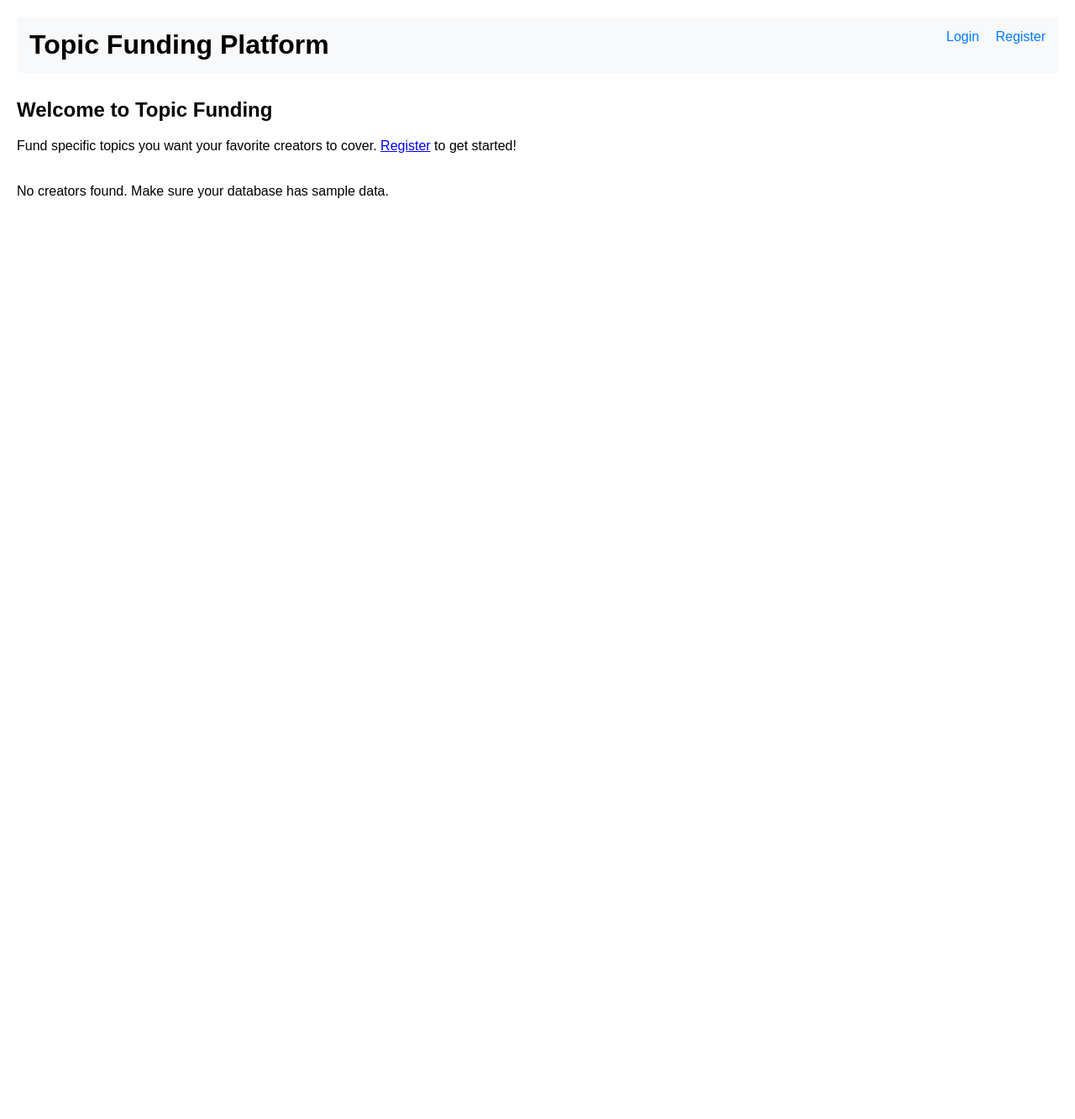
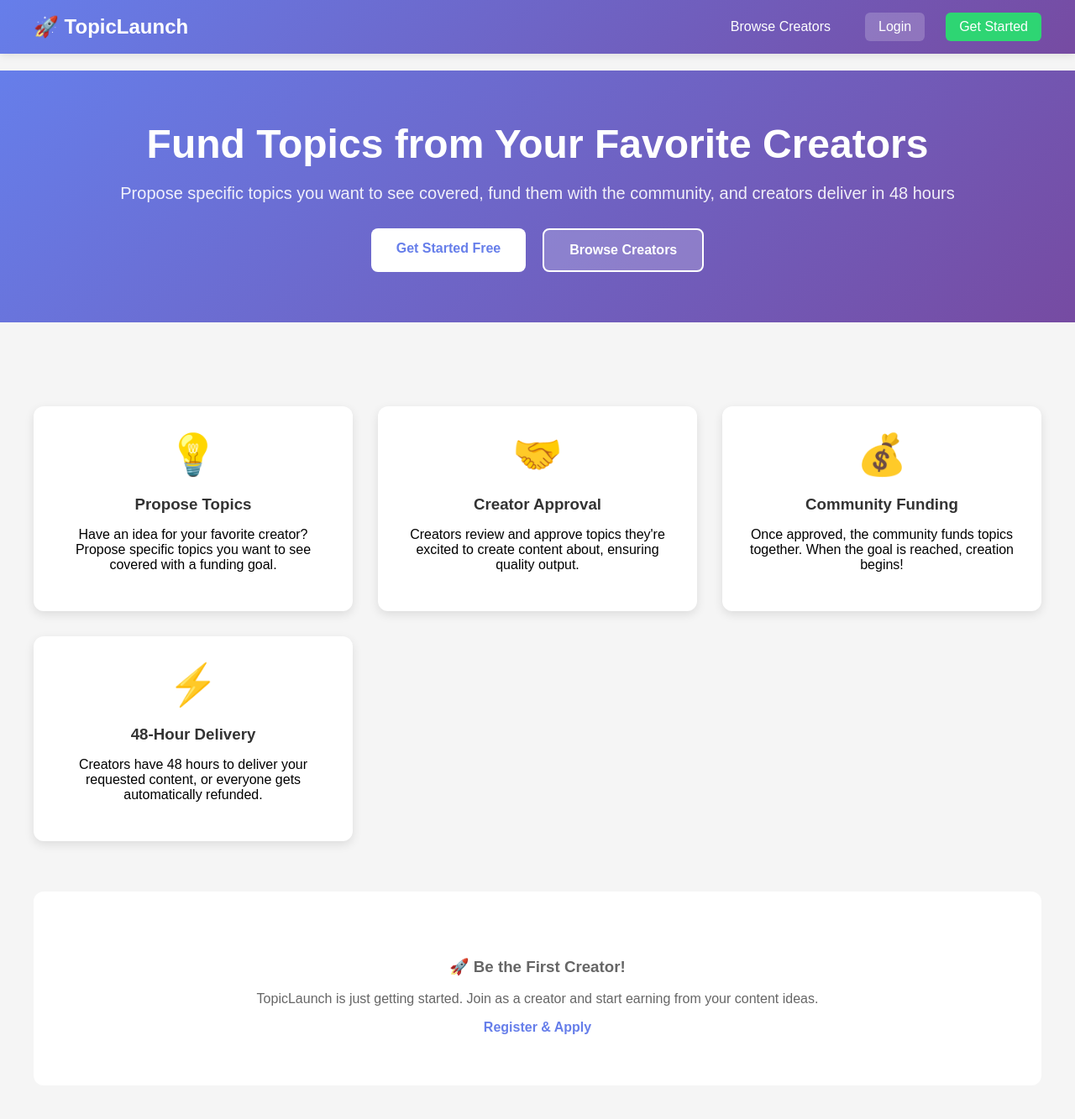
Before and after one commit to jaylenmareko/topic-funding, a PHP site: page / in a window 1280 px wide. Shown: the whole page at 84% size. Before the commit the page ends 236 px from the top, so only its background shows below. Run offline with PHP 8.4, Linux system fonts and the light colour scheme; data that the repository does not hold is empty.

Commit message:
Update index.php

```diff
--- a/index.php
+++ b/index.php
@@ -1,7 +1,8 @@
 <?php
-// index.php
+// index.php - Homepage with simplified navigation
 session_start();
 require_once 'config/database.php';
+require_once 'config/navigation.php';
 
 $helper = new DatabaseHelper();
 $creators = $helper->getAllCreators();
@@ -9,73 +10,158 @@ $creators = $helper->getAllCreators();
 <!DOCTYPE html>
 <html>
 <head>
-    <title>Topic Funding Platform</title>
+    <title>TopicLaunch - Fund Topics from Your Favorite Creators</title>
+    <meta name="viewport" content="width=device-width, initial-scale=1.0">
     <style>
-        body { font-family: Arial, sans-serif; margin: 0; padding: 20px; }
-        .header { background: #f8f9fa; padding: 15px; margin-bottom: 30px; border-radius: 5px; }
-        .nav { float: right; }
-        .nav a { margin-left: 15px; text-decoration: none; color: #007bff; }
-        .nav a:hover { text-decoration: underline; }
-        .welcome { margin-bottom: 10px; }
-        .creator-grid { display: grid; grid-template-columns: repeat(auto-fit, minmax(300px, 1fr)); gap: 20px; margin-top: 20px; }
-        .creator-card { border: 1px solid #ddd; padding: 20px; border-radius: 8px; background: white; }
-        .creator-card h3 { margin-top: 0; color: #333; }
-        .creator-info { color: #666; margin-bottom: 10px; }
-        .btn { background: #007bff; color: white; padding: 8px 16px; text-decoration: none; border-radius: 4px; display: inline-block; }
-        .btn:hover { background: #0056b3; }
-        .clearfix::after { content: ""; display: table; clear: both; }
+        body { font-family: Arial, sans-serif; margin: 0; padding: 0; background: #f5f5f5; }
+        .hero { background: linear-gradient(135deg, #667eea 0%, #764ba2 100%); color: white; padding: 60px 20px; text-align: center; }
+        .hero h1 { font-size: 48px; margin: 0 0 20px 0; font-weight: bold; }
+        .hero p { font-size: 20px; margin: 0 0 30px 0; opacity: 0.9; }
+        .hero-buttons { display: flex; gap: 20px; justify-content: center; flex-wrap: wrap; }
+        .btn { padding: 15px 30px; border-radius: 8px; text-decoration: none; font-weight: bold; font-size: 16px; transition: all 0.3s; }
+        .btn-primary { background: white; color: #667eea; }
+        .btn-primary:hover { background: #f0f0f0; }
+        .btn-secondary { background: rgba(255,255,255,0.2); color: white; border: 2px solid white; }
+        .btn-secondary:hover { background: rgba(255,255,255,0.3); }
+        .container { max-width: 1200px; margin: 0 auto; padding: 40px 20px; }
+        .section-title { font-size: 32px; text-align: center; margin-bottom: 40px; color: #333; }
+        .creator-grid { display: grid; grid-template-columns: repeat(auto-fit, minmax(350px, 1fr)); gap: 25px; }
+        .creator-card { background: white; padding: 25px; border-radius: 12px; box-shadow: 0 4px 12px rgba(0,0,0,0.1); transition: transform 0.3s; }
+        .creator-card:hover { transform: translateY(-5px); }
+        .creator-header { display: flex; gap: 15px; align-items: start; margin-bottom: 15px; }
+        .creator-image { width: 70px; height: 70px; background: linear-gradient(135deg, #667eea, #764ba2); border-radius: 50%; display: flex; align-items: center; justify-content: center; font-size: 28px; color: white; }
+        .creator-info h3 { margin: 0 0 8px 0; color: #333; font-size: 20px; }
+        .creator-stats { display: flex; gap: 20px; margin: 15px 0; }
+        .stat { text-align: center; }
+        .stat-number { font-weight: bold; color: #667eea; font-size: 18px; }
+        .stat-label { font-size: 12px; color: #666; }
+        .platform-badge { background: #f0f0f0; padding: 4px 12px; border-radius: 15px; font-size: 12px; color: #666; }
+        .btn-card { background: #667eea; color: white; padding: 12px 20px; border-radius: 6px; text-decoration: none; display: inline-block; margin-top: 15px; }
+        .btn-card:hover { background: #5a6fd8; color: white; text-decoration: none; }
+        .empty-state { text-align: center; color: #666; padding: 60px 20px; background: white; border-radius: 12px; }
+        .features { display: grid; grid-template-columns: repeat(auto-fit, minmax(300px, 1fr)); gap: 30px; margin: 60px 0; }
+        .feature { background: white; padding: 30px; border-radius: 12px; text-align: center; box-shadow: 0 4px 12px rgba(0,0,0,0.1); }
+        .feature-icon { font-size: 48px; margin-bottom: 20px; }
+        .feature h3 { color: #333; margin-bottom: 15px; }
+
+        @media (max-width: 768px) {
+            .hero h1 { font-size: 36px; }
+            .hero p { font-size: 18px; }
+            .hero-buttons { flex-direction: column; align-items: center; }
+            .creator-grid { grid-template-columns: 1fr; }
+            .features { grid-template-columns: 1fr; }
+        }
     </style>
 </head>
 <body>
-    <div class="header clearfix">
-        <h1 style="float: left; margin: 0;">Topic Funding Platform</h1>
-        <div class="nav">
+    <?php renderNavigation('home'); ?>
+
+    <!-- Hero Section -->
+    <div class="hero">
+        <h1>Fund Topics from Your Favorite Creators</h1>
+        <p>Propose specific topics you want to see covered, fund them with the community, and creators deliver in 48 hours</p>
+
+        <div class="hero-buttons">
             <?php if (isset($_SESSION['user_id'])): ?>
-                <span>Welcome, <?php echo htmlspecialchars($_SESSION['username']); ?>!</span>
-                <a href="dashboard/index.php">Dashboard</a>
-                <a href="auth/logout.php">Logout</a>
+                <a href="topics/create.php" class="btn btn-primary">💡 Propose Topic</a>
+                <a href="topics/index.php" class="btn btn-secondary">Browse Active Topics</a>
             <?php else: ?>
-                <a href="auth/login.php">Login</a>
-                <a href="auth/register.php">Register</a>
+                <a href="auth/register.php" class="btn btn-primary">Get Started Free</a>
+                <a href="creators/index.php" class="btn btn-secondary">Browse Creators</a>
             <?php endif; ?>
         </div>
     </div>
 
-    <div class="content">
-        <?php if (isset($_SESSION['user_id'])): ?>
-            <div class="welcome">
-                <h2>Fund Topics from Your Favorite Creators</h2>
-                <p>Browse creators below and fund the topics you want to see covered!</p>
+    <div class="container">
+        <!-- How It Works -->
+        <div class="features">
+            <div class="feature">
+                <div class="feature-icon">💡</div>
+                <h3>Propose Topics</h3>
+                <p>Have an idea for your favorite creator? Propose specific topics you want to see covered with a funding goal.</p>
             </div>
+            <div class="feature">
+                <div class="feature-icon">🤝</div>
+                <h3>Creator Approval</h3>
+                <p>Creators review and approve topics they're excited to create content about, ensuring quality output.</p>
+            </div>
+            <div class="feature">
+                <div class="feature-icon">💰</div>
+                <h3>Community Funding</h3>
+                <p>Once approved, the community funds topics together. When the goal is reached, creation begins!</p>
+            </div>
+            <div class="feature">
+                <div class="feature-icon">⚡</div>
+                <h3>48-Hour Delivery</h3>
+                <p>Creators have 48 hours to deliver your requested content, or everyone gets automatically refunded.</p>
+            </div>
+        </div>
+
+        <!-- Active Creators -->
+        <?php if (!empty($creators)): ?>
+            <h2 class="section-title">Active Creators</h2>
+            <div class="creator-grid">
+                <?php foreach (array_slice($creators, 0, 6) as $creator): ?>
+                    <div class="creator-card">
+                        <div class="creator-header">
+                            <div class="creator-image">
+                                <?php if ($creator->profile_image && file_exists('uploads/creators/' . $creator->profile_image)): ?>
+                                    <img src="uploads/creators/<?php echo htmlspecialchars($creator->profile_image); ?>" alt="Profile" style="width: 100%; height: 100%; border-radius: 50%; object-fit: cover;">
                                 <?php else: ?>
-            <div class="welcome">
-                <h2>Welcome to Topic Funding</h2>
-                <p>Fund specific topics you want your favorite creators to cover. <a href="auth/register.php">Register</a> to get started!</p>
+                                    <?php echo strtoupper(substr($creator->display_name, 0, 1)); ?>
+                                <?php endif; ?>
                             </div>
+                            <div style="flex: 1;">
+                                <h3>
+                                    <?php echo htmlspecialchars($creator->display_name); ?>
+                                    <?php if ($creator->is_verified): ?>
+                                        <span style="color: #28a745;">✓</span>
                                     <?php endif; ?>
+                                </h3>
+                                <span class="platform-badge"><?php echo ucfirst($creator->platform_type); ?></span>
+                            </div>
+                        </div>
 
-        <div class="creator-grid">
-            <?php foreach ($creators as $creator): ?>
-                <div class="creator-card">
-                    <h3><?php echo htmlspecialchars($creator->display_name); ?></h3>
-                    <div class="creator-info">
-                        <strong>Platform:</strong> <?php echo ucfirst($creator->platform_type); ?><br>
-                        <strong>Subscribers:</strong> <?php echo number_format($creator->subscriber_count); ?><br>
-                        <strong>Default Funding:</strong> $<?php echo number_format($creator->default_funding_threshold, 2); ?>
+                        <div class="creator-stats">
+                            <div class="stat">
+                                <div class="stat-number"><?php echo number_format($creator->subscriber_count); ?></div>
+                                <div class="stat-label">Subscribers</div>
                             </div>
-                    <p><?php echo htmlspecialchars(substr($creator->bio, 0, 100)) . '...'; ?></p>
+                            <div class="stat">
+                                <div class="stat-number">$<?php echo number_format($creator->default_funding_threshold); ?></div>
+                                <div class="stat-label">Default Goal</div>
+                            </div>
+                        </div>
+
+                        <p style="color: #666; line-height: 1.6; margin: 15px 0;">
+                            <?php echo htmlspecialchars(substr($creator->bio, 0, 120)) . (strlen($creator->bio) > 120 ? '...' : ''); ?>
+                        </p>
 
                         <?php if (isset($_SESSION['user_id'])): ?>
-                        <a href="creators/profile.php?id=<?php echo $creator->id; ?>" class="btn">View Topics & Fund</a>
+                            <a href="creators/profile.php?id=<?php echo $creator->id; ?>" class="btn-card">View Topics & Fund</a>
                         <?php else: ?>
-                        <a href="auth/login.php" class="btn">Login to Fund Topics</a>
+                            <a href="auth/login.php" class="btn-card">Login to Fund Topics</a>
                         <?php endif; ?>
                     </div>
                 <?php endforeach; ?>
             </div>
 
-        <?php if (empty($creators)): ?>
-            <p>No creators found. Make sure your database has sample data.</p>
+            <?php if (count($creators) > 6): ?>
+                <div style="text-align: center; margin-top: 30px;">
+                    <a href="creators/index.php" class="btn btn-primary">View All <?php echo count($creators); ?> Creators</a>
+                </div>
+            <?php endif; ?>
+
+        <?php else: ?>
+            <div class="empty-state">
+                <h3>🚀 Be the First Creator!</h3>
+                <p>TopicLaunch is just getting started. Join as a creator and start earning from your content ideas.</p>
+                <?php if (isset($_SESSION['user_id'])): ?>
+                    <a href="creators/apply.php" class="btn btn-primary">Apply to be a Creator</a>
+                <?php else: ?>
+                    <a href="auth/register.php" class="btn btn-primary">Register & Apply</a>
+                <?php endif; ?>
+            </div>
         <?php endif; ?>
     </div>
 </body>
```
Lines whose indentation alone changed are shown as unchanged.
